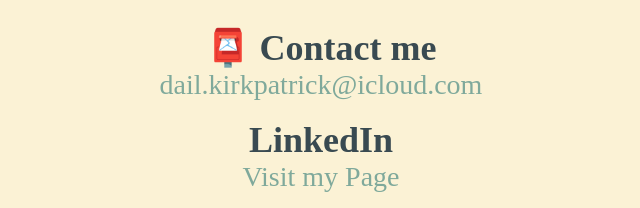
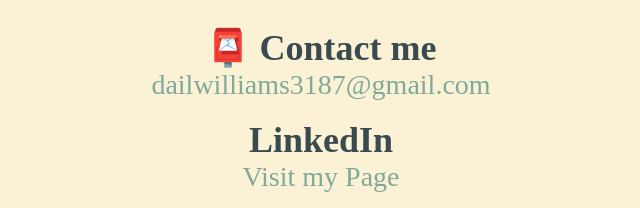
Before and after one commit to drkirkp/Advanced-Tools-Homework, a website: page about.html in a window 1280 px wide. Shown: the part 388-596 px from the top of the page, 319-959 px from the left. Drawn offline with Linux system fonts and the light colour scheme.

Commit message:
Corrected Email

```diff
--- a/about.html
+++ b/about.html
@@ -29,7 +29,7 @@
     <div id="contact">
       <h2>📮 Contact me</h2>
       <a href="mailto:dailwilliams317@gmail.com" class="email-link">
-        dail.kirkpatrick@icloud.com
+        dailwilliams3187@gmail.com
       </a>
       <br />
       <h2>LinkedIn</h2>
```
